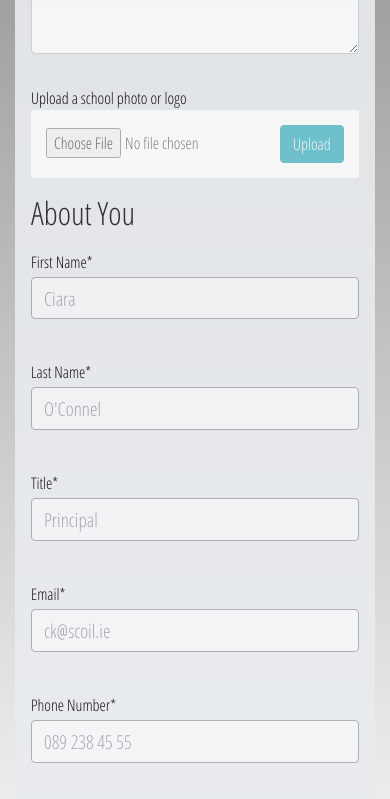
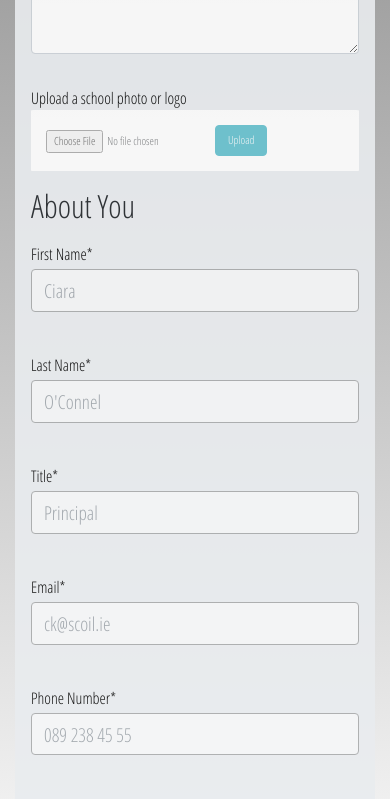
Before and after one commit to miszel81/PLdonscoil, a React (Create React App) app: page /register in a window 390 px wide. Shown: the part 1160-1959 px from the top of the page. Built offline with nearby package versions, Linux system fonts and the light colour scheme; no server answers.

Commit message:
poprawilem bug z change image przy create new account

```diff
--- a/src/Components/Layout/Common.css
+++ b/src/Components/Layout/Common.css
@@ -67,7 +67,7 @@ input {
 }
 .homepage-background {
   position: relative;
-  /* background-image: url("../Layout/img/girl.jpg"); */
+
   background-image: url("../Layout/img/school_search_box1.jpg");
   background-repeat: no-repeat;
   background-size: cover;
@@ -597,7 +597,7 @@ textarea {
   }
 
   .btn {
-    font-size: 1 rem;
+    font-size: 0.7rem !important;
   }
 
   .mobile-reference {
--- a/src/Components/Layout/NavBar.css
+++ b/src/Components/Layout/NavBar.css
@@ -115,6 +115,12 @@
   border-bottom: solid 0.5px lightgrey;
   width: 70vw;
 }
+.Mobile-item-login {
+  padding: 15px;
+  font-size: 1.8rem;
+
+  width: 70vw;
+}
 
 .mobileMenu a {
   text-decoration: none;
--- a/src/Components/Layout/NavBar.jsx
+++ b/src/Components/Layout/NavBar.jsx
@@ -168,8 +168,7 @@ class NavBar extends Component {
                 )}
 
                 {!user && (
-                  <div className="Mobile-item">
-                    <p></p>
+                  <div className="Mobile-item-login">
                     <Link to="/login" style={{ color: "#fff" }}>
                       <span onClick={this.handleMenuClick}>
                         <span style={{ color: "#ff893f" }}>
--- a/src/Components/Register/CreateAccount.css
+++ b/src/Components/Register/CreateAccount.css
@@ -23,6 +23,6 @@ input {
 
 @media only screen and (max-width: 600px) {
   .account-image input {
-    font-size: 1rem;
+    font-size: 0.7rem !important;
   }
 }
--- a/src/Components/Register/CreateAccount.jsx
+++ b/src/Components/Register/CreateAccount.jsx
@@ -564,7 +564,7 @@ class CreateAccount extends Form {
 
                     {this.state.data.imgUrl && (
                       <button
-                        onClick={this.handleUpload}
+                        onClick={this.handleRemoveImage}
                         className="btn btn-danger ml-3"
                       >
                         Remove
@@ -578,7 +578,7 @@ class CreateAccount extends Form {
                         this.state.image.size < 500000) ? (
                         ""
                       ) : (
-                        <span style={{ color: "red" }}>
+                        <span className="badge badge-danger mt-3">
                           "Sorry! Only .jpg or .png files. Max size 0.5Mb"
                         </span>
                       )
```
